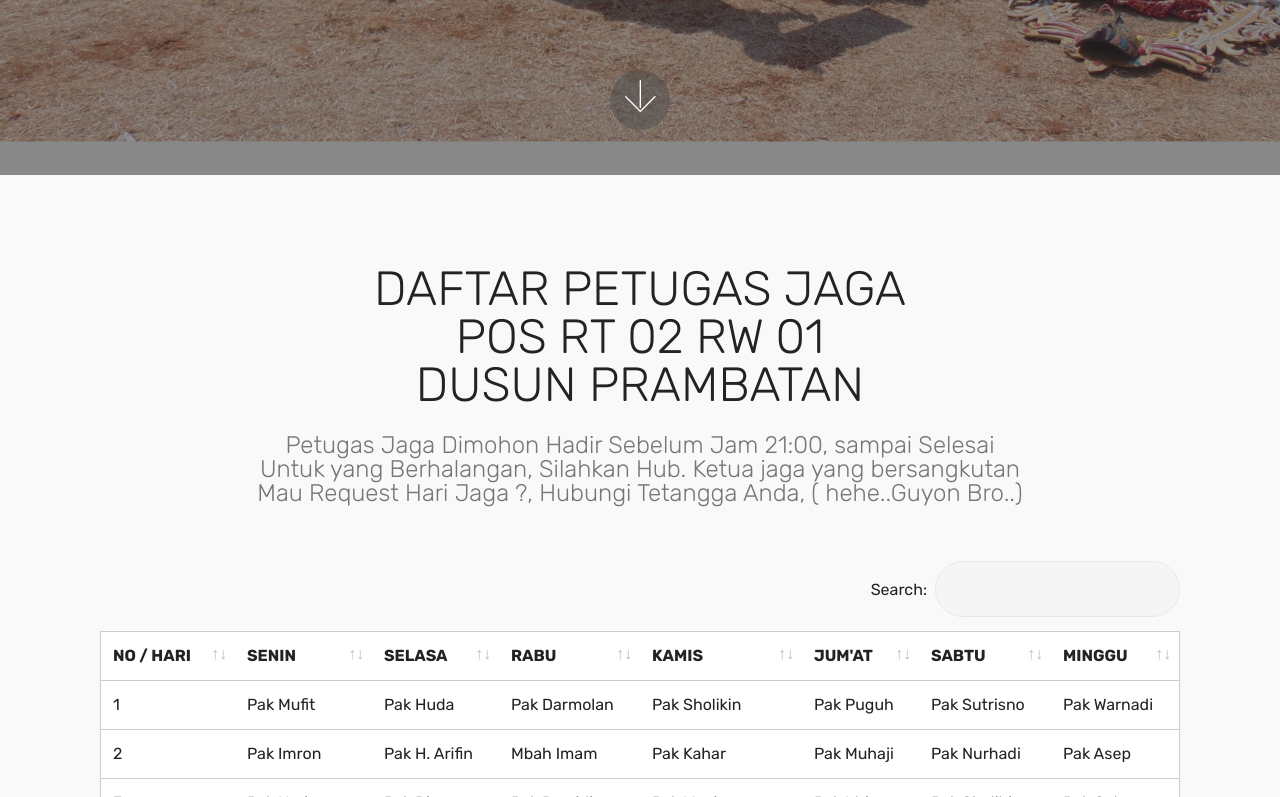
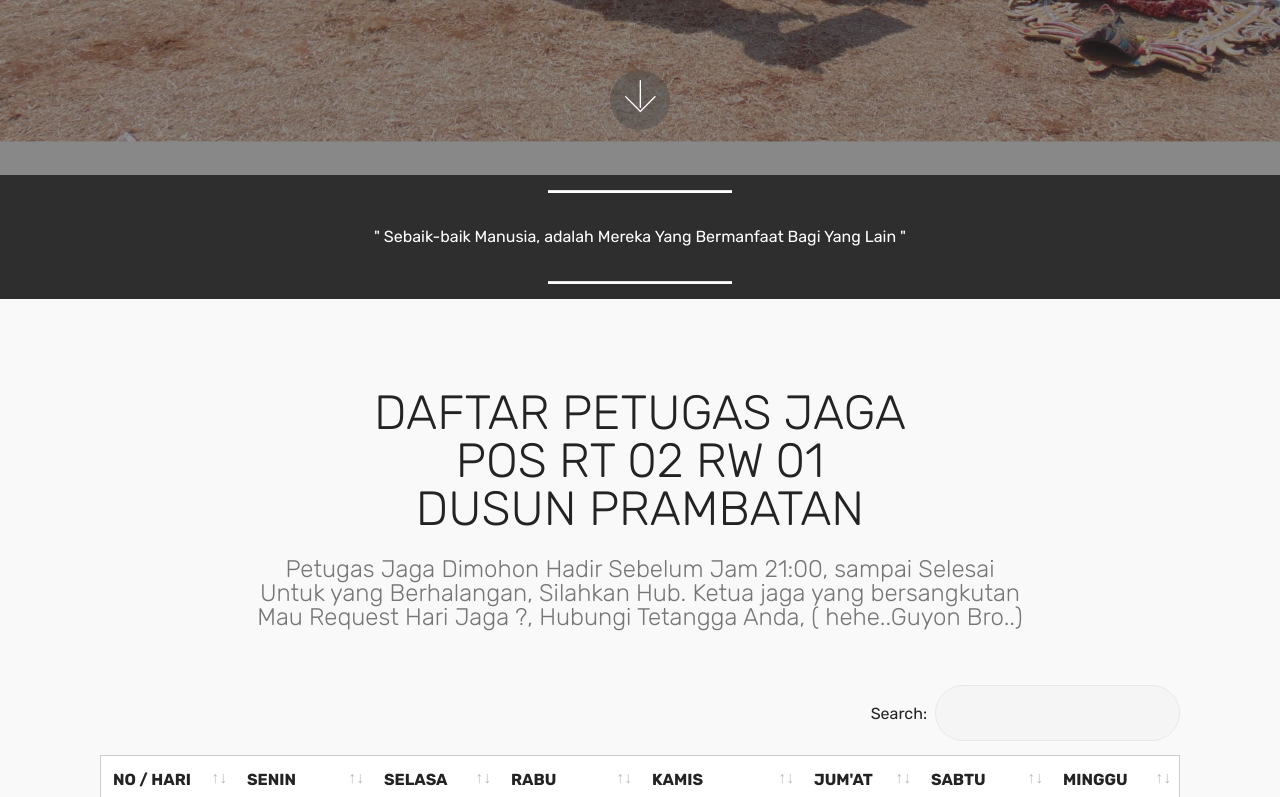
Before and after one commit to rt2/rt2.github.io, a plain HTML site: page index.html in a window 1280 px wide. Shown: the part 709-1506 px from the top of the page. Drawn offline with Linux system fonts and the light colour scheme; files whose address does not match are found by name.

Commit message:
addcoment

```diff
--- a/assets/mobirise/css/mbr-additional.css
+++ b/assets/mobirise/css/mbr-additional.css
@@ -1115,6 +1115,29 @@ section.lazy-placeholder:after {
 }
 .cid-rEXjLshIij {
   background-image: url("../../../assets/images/dsc00790-2000x1500.jpeg");
+}
+.cid-rFnCY2EFdO {
+  padding-top: 15px;
+  padding-bottom: 15px;
+  background-color: #2e2e2e;
+}
+.cid-rFnCY2EFdO .line {
+  background-color: #ffffff;
+  color: #ffffff;
+  align: center;
+  height: 2px;
+  margin: 0 auto;
+}
+.cid-rFnCY2EFdO .section-text {
+  padding: 2rem 0;
+}
+.cid-rFnCY2EFdO .inner-container {
+  margin: 0 auto;
+}
+@media (max-width: 768px) {
+  .cid-rFnCY2EFdO .inner-container {
+    width: 100% !important;
+  }
 }
 .cid-rEXsA5HZmd {
   padding-top: 90px;
--- a/index.html
+++ b/index.html
@@ -53,7 +53,7 @@
             <ul class="navbar-nav nav-dropdown" data-app-modern-menu="true"><li class="nav-item">
                     <a class="nav-link link text-black display-4" href="index.html">Home</a>
                 </li>
-                <li class="nav-item dropdown open">
+                <li class="nav-item dropdown">
                     <a class="nav-link link text-black dropdown-toggle display-4" href="index.html" data-toggle="dropdown-submenu" aria-expanded="true">
                         Laporan Keuangan</a><div class="dropdown-menu"><a class="text-black dropdown-item display-4" href="kas1.html" target="_blank">Kas Mingguan</a><a class="text-black dropdown-item display-4" href="Kas2.html" aria-expanded="false" target="_blank">Kas Bulanan</a></div>
                 </li><li class="nav-item"><a class="nav-link link text-black display-4" href="Galeri.html">
@@ -66,7 +66,7 @@
     </nav>
 </section>
 
-<section class="engine"><a href="https://mobirise.info/d">web maker</a></section><section once="footers" class="cid-rEXjraUvrZ" id="footer6-5">
+<section class="engine"><a href="https://mobirise.info/y">html site templates</a></section><section once="footers" class="cid-rEXjraUvrZ" id="footer6-5">
 
 
 
@@ -106,6 +106,20 @@
         <a href="#next">
             <i class="mbri-down mbr-iconfont"></i>
         </a>
+    </div>
+</section>
+
+<section class="mbr-section article content10 cid-rFnCY2EFdO" id="content10-s">
+
+
+
+    <div class="container">
+        <div class="inner-container" style="width: 66%;">
+            <hr class="line" style="width: 25%;">
+            <div class="section-text align-center mbr-white mbr-fonts-style display-7">
+                    " Sebaik-baik Manusia, adalah Mereka Yang Bermanfaat Bagi Yang Lain "</div>
+            <hr class="line" style="width: 25%;">
+        </div>
     </div>
 </section>
 
```
Also changed, not shown: About.html (+2 -2 lines), Galeri.html (+1 -1 lines), Kas2.html (+1 -1 lines), kas1.html (+1 -1 lines), 1 other file.
